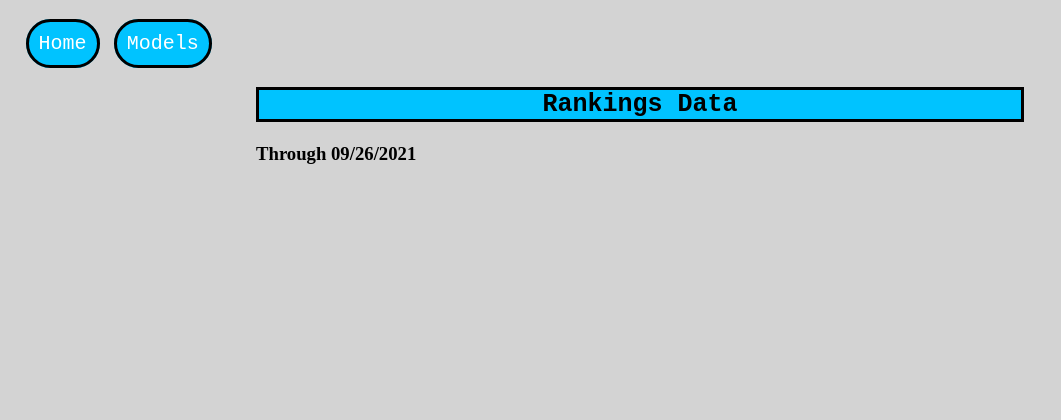
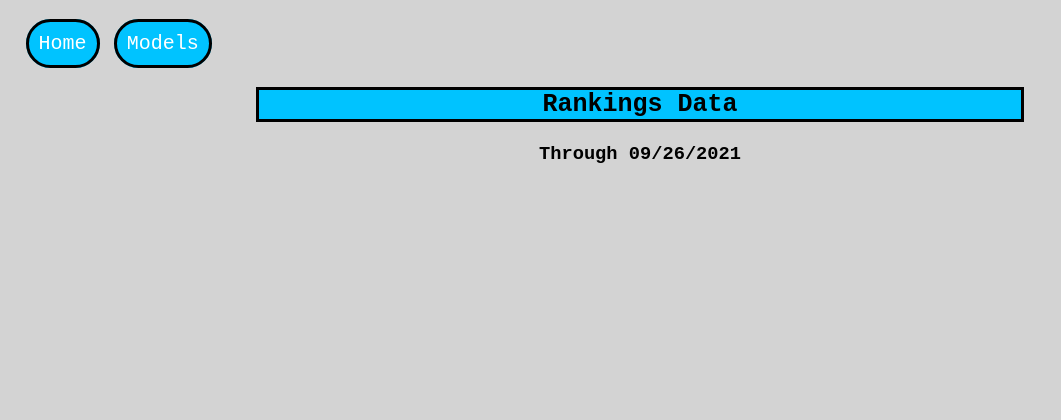
Before and after one commit to ean-maloney/top25_project, a Flask app: template templates/index2.html in a window 1280 px wide; the page is wider, and only the part inside the window is pictured. Shown: the top 420 px of that part, without its empty margins (0-1061 px from the left). Run offline with Flask 2, Linux system fonts and the light colour scheme; the template is opened without the code that fills it, so the values that code supplies are empty; some libraries are stand-ins or nearby versions.

```diff
--- a/static/style.css
+++ b/static/style.css
@@ -105,5 +105,11 @@ footer{
 
 #table{
     height: 300px;
+    width: 600px;
     overflow-y: auto;
 }
+
+h3{
+    font-family: "Courier New";
+    text-align: center
+}
```
